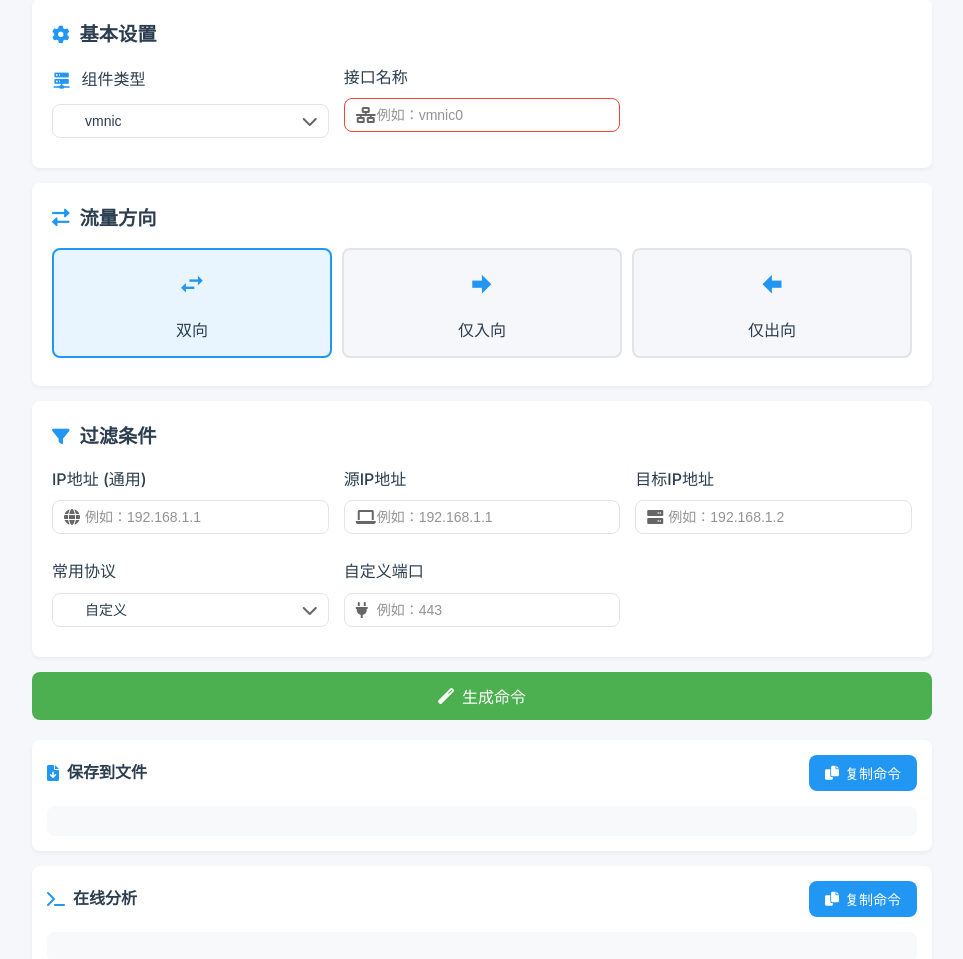
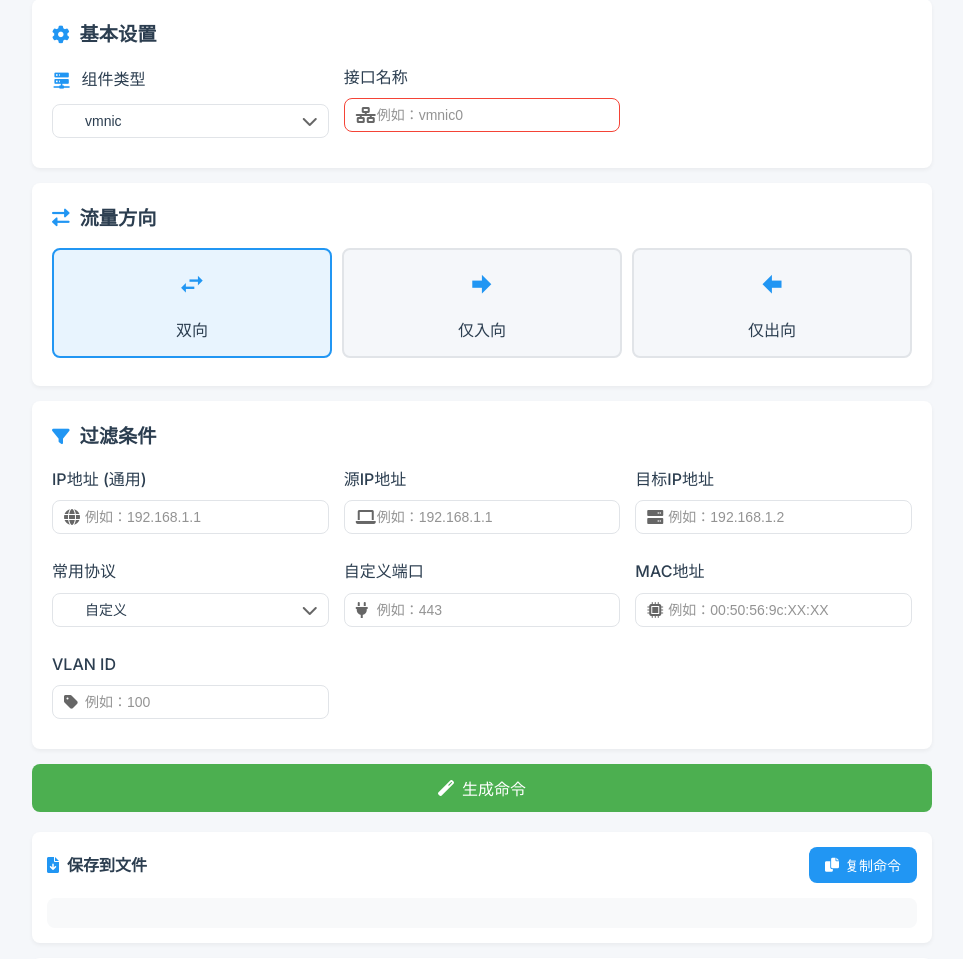
Before and after one commit to yxyj1919/305-vmw-esxi-network-capture, a Flask app: page / in a window 1280 px wide. Shown: the part 164-1123 px from the top of the page, without its empty margins (158-1121 px from the left). Run offline with Flask 3, Linux system fonts and the light colour scheme.

Commit message:
[UPDATE] 完善功能

```diff
--- a/app.py
+++ b/app.py
@@ -5,11 +5,12 @@ app = Flask(__name__)
 # 定义常用协议
 PROTOCOLS = {
     'icmp': '--proto 0x01',  # ICMP的协议号是0x01
-    'dns': '--dstport 53 --srcport 53',  # DNS使用53端口
-    'http': '--dstport 80 --srcport 80',  # HTTP使用80端口
-    'https': '--dstport 443 --srcport 443',  # HTTPS使用443端口
-    'ssh': '--dstport 22 --srcport 22',  # SSH使用22端口
-    'telnet': '--dstport 23 --srcport 23'  # Telnet使用23端口
+    'dns': '--tcpport 53',   # DNS使用53端口
+    'http': '--tcpport 80',  # HTTP使用80端口
+    'https': '--tcpport 443', # HTTPS使用443端口
+    'ssh': '--tcpport 22',   # SSH使用22端口
+    'telnet': '--tcpport 23', # Telnet使用23端口
+    'ntp': '--udpport 123'   # NTP使用123端口 UDP协议
 }
 
 @app.route('/')
@@ -33,6 +34,12 @@ def generate_command():
     # 获取方向参数
     direction = request.form.get('direction', 'both')
 
+    # 添加MAC地址参数获取
+    mac = request.form.get('mac')
+
+    # 添加VLAN参数获取
+    vlan = request.form.get('vlan')
+
     # 构建基础命令
     command = "pktcap-uw "
 
@@ -43,8 +50,6 @@ def generate_command():
         command += f"--uplink {interface} "
     elif component == "vmk":
         command += f"--vmk {interface} "
-    elif component == "vnic":
-        command += f"--vnic {interface} "
 
     # 添加方向参数
     if direction == "in":
@@ -54,20 +59,28 @@ def generate_command():
     elif direction == "both":
         command += "--dir 2 "
 
+    # 添加MAC地址过滤
+    if mac:
+        command += f"--mac {mac} "
+
+    # 添加VLAN过滤
+    if vlan:
+        command += f"--vlan {vlan} "
+
     # 添加IP过滤
-    if ip:  # 优先使用通用IP过滤
+    if ip:
         command += f"--ip {ip} "
-    else:  # 如果没有通用IP，则使用源IP和目标IP
+    else:
         if src_ip:
             command += f"--srcip {src_ip} "
         if dst_ip:
             command += f"--dstip {dst_ip} "
 
-    # 添加协议或端口过滤
+    # 修改协议或端口过滤
     if protocol in PROTOCOLS:
         command += f"{PROTOCOLS[protocol]} "
     elif port:  # 如果没有选择预定义协议但指定了端口
-        command += f"--dstport {port} --srcport {port} "
+        command += f"--tcpport {port} "  # 使用 --tcpport 替代原来的 --dstport 和 --srcport
 
     # 生成两种命令
     file_command = command + "-o /tmp/capture.pcap"
--- a/templates/index.html
+++ b/templates/index.html
@@ -31,7 +31,6 @@
                             <select name="component" id="component" required>
                                 <option value="vmnic"><i class="mdi mdi-network"></i> vmnic</option>
                                 <option value="vmk"><i class="mdi mdi-lan"></i> vmk</option>
-                                <option value="vnic"><i class="mdi mdi-network-outline"></i> vnic</option>
                                 <option value="switchport"><i class="mdi mdi-switch"></i> 端口号</option>
                             </select>
                             <i class="fas fa-chevron-down"></i>
@@ -129,6 +128,7 @@
                                 <option value="https">HTTPS</option>
                                 <option value="ssh">SSH</option>
                                 <option value="telnet">Telnet</option>
+                                <option value="ntp">NTP</option>
                             </select>
                             <i class="fas fa-chevron-down"></i>
                         </div>
@@ -139,6 +139,22 @@
                         <div class="input-wrapper">
                             <i class="fas fa-plug"></i>
                             <input type="text" name="port" id="port" placeholder="例如：443">
+                        </div>
+                    </div>
+
+                    <div class="form-group">
+                        <label>MAC地址</label>
+                        <div class="input-wrapper">
+                            <i class="fas fa-microchip"></i>
+                            <input type="text" name="mac" id="mac" placeholder="例如：00:50:56:9c:XX:XX">
+                        </div>
+                    </div>
+
+                    <div class="form-group">
+                        <label>VLAN ID</label>
+                        <div class="input-wrapper">
+                            <i class="fas fa-tag"></i>
+                            <input type="text" name="vlan" id="vlan" placeholder="例如：100">
                         </div>
                     </div>
                 </div>
```
